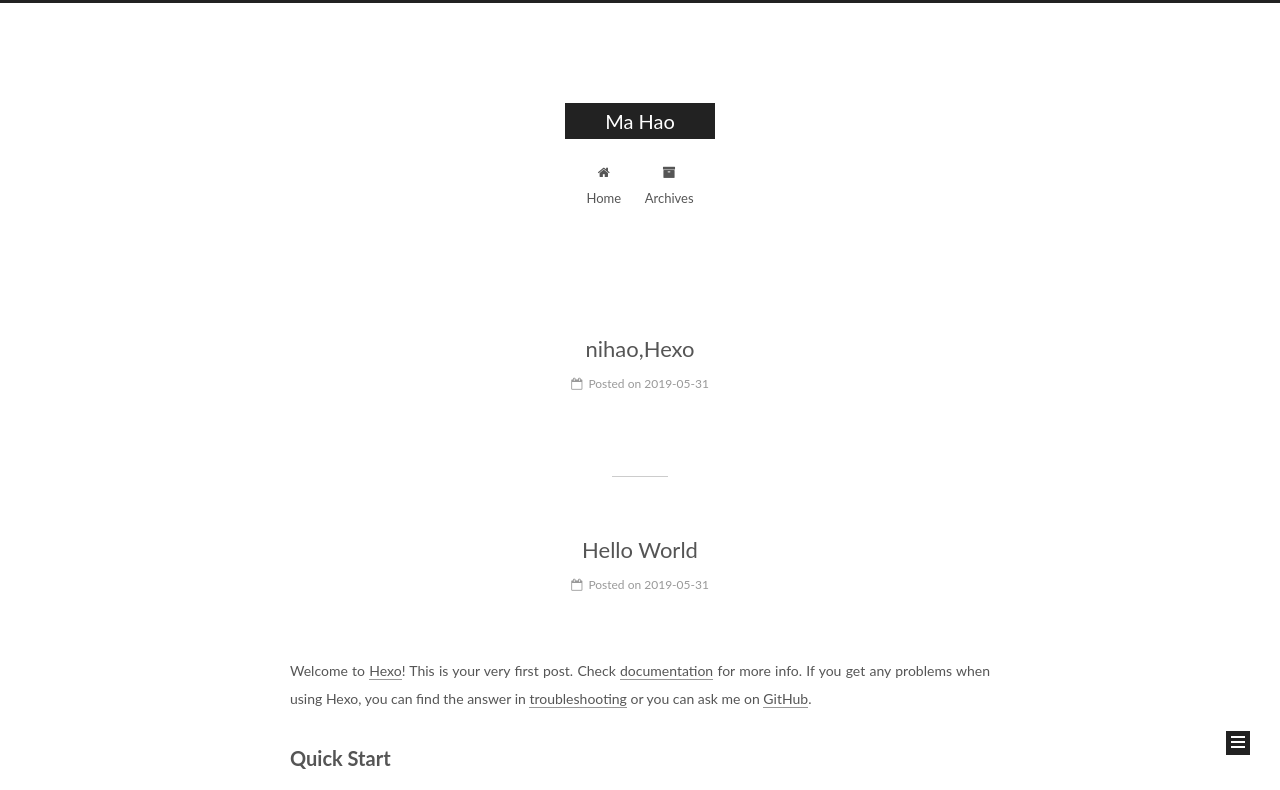
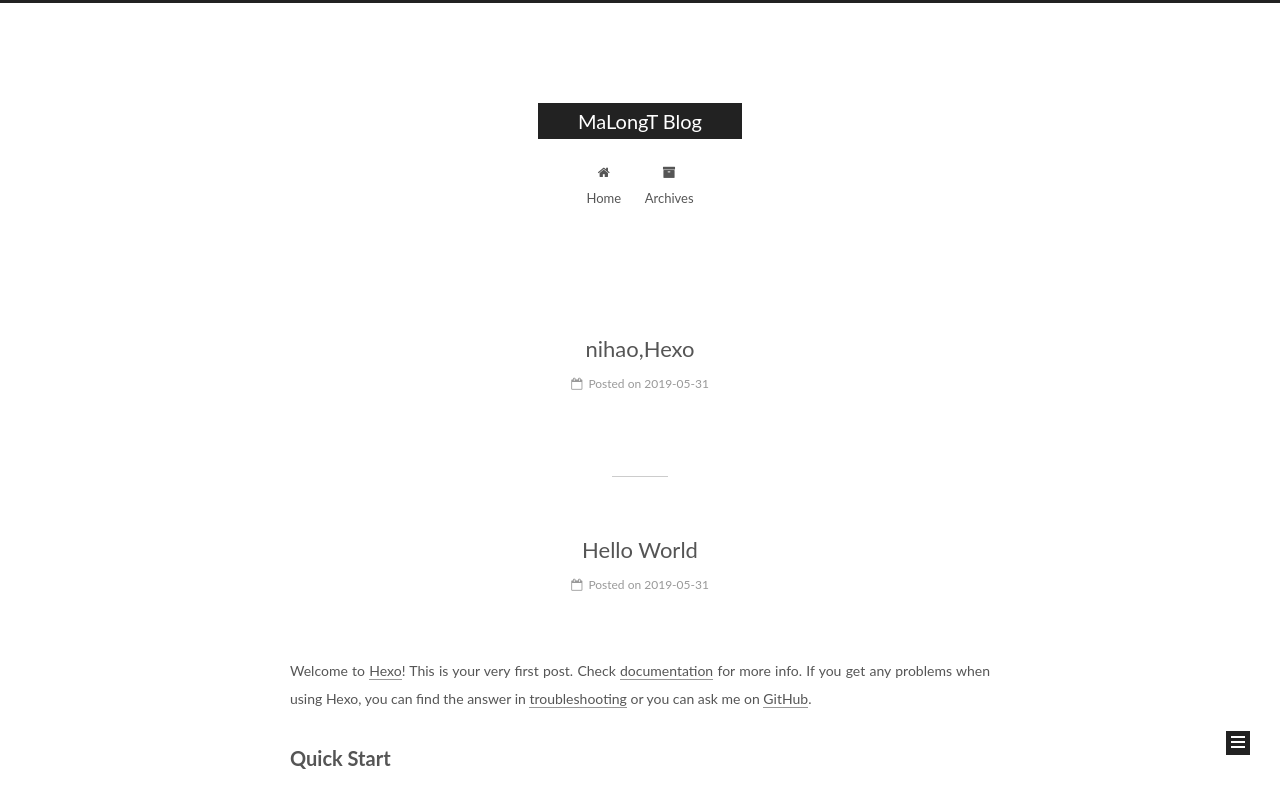
Before and after one commit to MaChuanHao/MaChuanHao.github.io, a plain HTML site: page index.html in a window 1280 px wide. Shown: the top 790 px of the page. Drawn offline with Linux system fonts and the light colour scheme.

Commit message:
Site updated: 2019-06-03 10:57:38

```diff
--- a/css/main.css
+++ b/css/main.css
@@ -1822,7 +1822,7 @@ pre .javascript .function {
   width: 4px;
   height: 4px;
   border-radius: 50%;
-  background: #fff08e;
+  background: #18bd11;
 }
 .links-of-blogroll {
   font-size: 13px;
--- a/index.html
+++ b/index.html
@@ -80,12 +80,12 @@
 
 
 <meta property="og:type" content="website">
-<meta property="og:title" content="Ma Hao">
+<meta property="og:title" content="MaLongT Blog">
 <meta property="og:url" content="http://yoursite.com/index.html">
-<meta property="og:site_name" content="Ma Hao">
+<meta property="og:site_name" content="MaLongT Blog">
 <meta property="og:locale" content="default">
 <meta name="twitter:card" content="summary">
-<meta name="twitter:title" content="Ma Hao">
+<meta name="twitter:title" content="MaLongT Blog">
 
 
 
@@ -121,7 +121,7 @@
 
 
 
-  <title>Ma Hao</title>
+  <title>MaLongT Blog</title>
 
 
 
@@ -152,7 +152,7 @@
     <div class="custom-logo-site-title">
       <a href="/" class="brand" rel="start">
         <span class="logo-line-before"><i></i></span>
-        <span class="site-title">Ma Hao</span>
+        <span class="site-title">MaLongT Blog</span>
         <span class="logo-line-after"><i></i></span>
       </a>
     </div>
@@ -238,7 +238,7 @@
     </span>
 
     <span hidden itemprop="publisher" itemscope itemtype="http://schema.org/Organization">
-      <meta itemprop="name" content="Ma Hao">
+      <meta itemprop="name" content="MaLongT Blog">
     </span>
 
 
@@ -357,7 +357,7 @@
     </span>
 
     <span hidden itemprop="publisher" itemscope itemtype="http://schema.org/Organization">
-      <meta itemprop="name" content="Ma Hao">
+      <meta itemprop="name" content="MaLongT Blog">
     </span>
 
 
```
Also changed, not shown: 2019/05/31/hello-world/index.html (+4 -4 lines), 2019/05/31/nihao-Hexo/index.html (+4 -4 lines), archives/2019/05/index.html (+5 -5 lines), archives/2019/index.html (+5 -5 lines), archives/index.html (+5 -5 lines).
